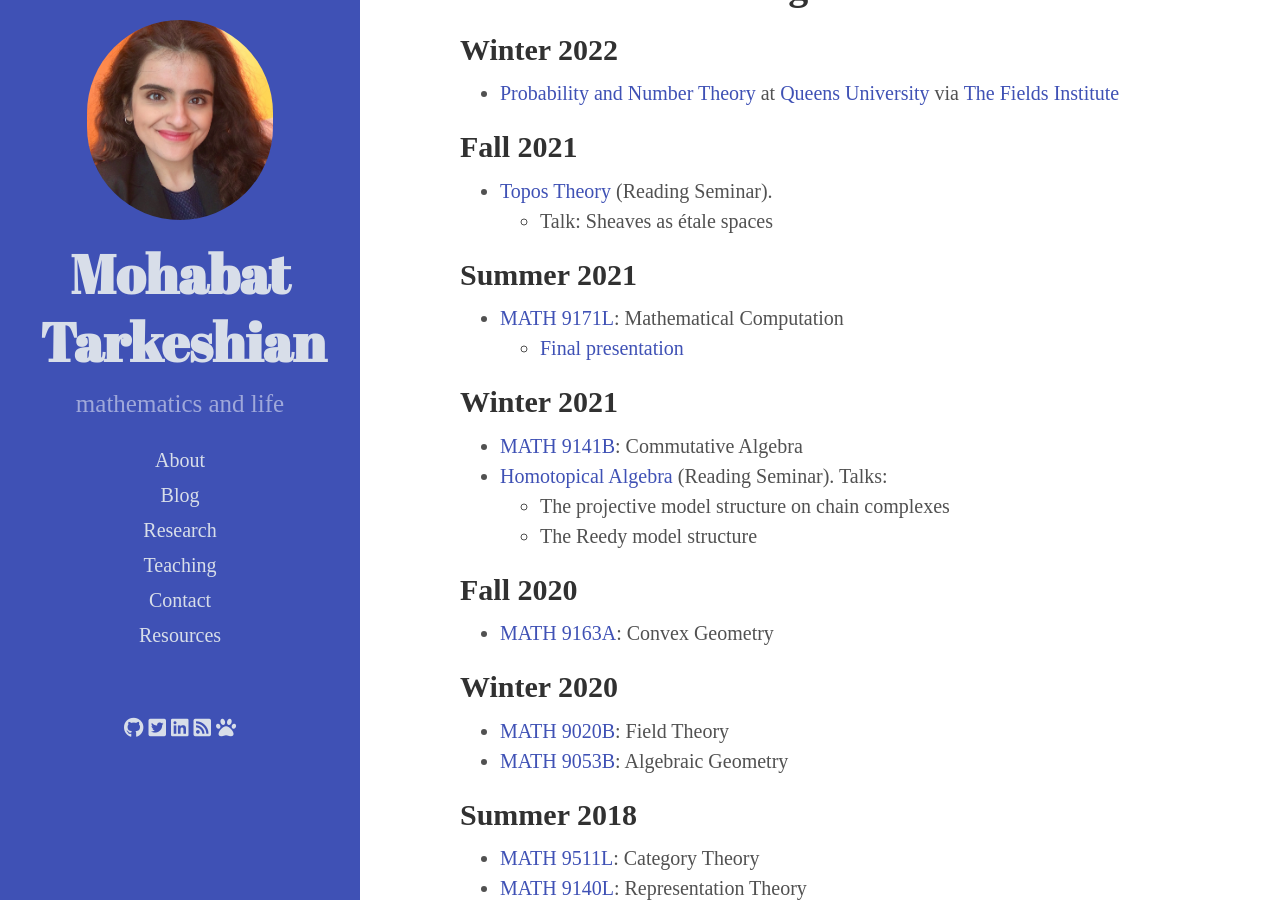
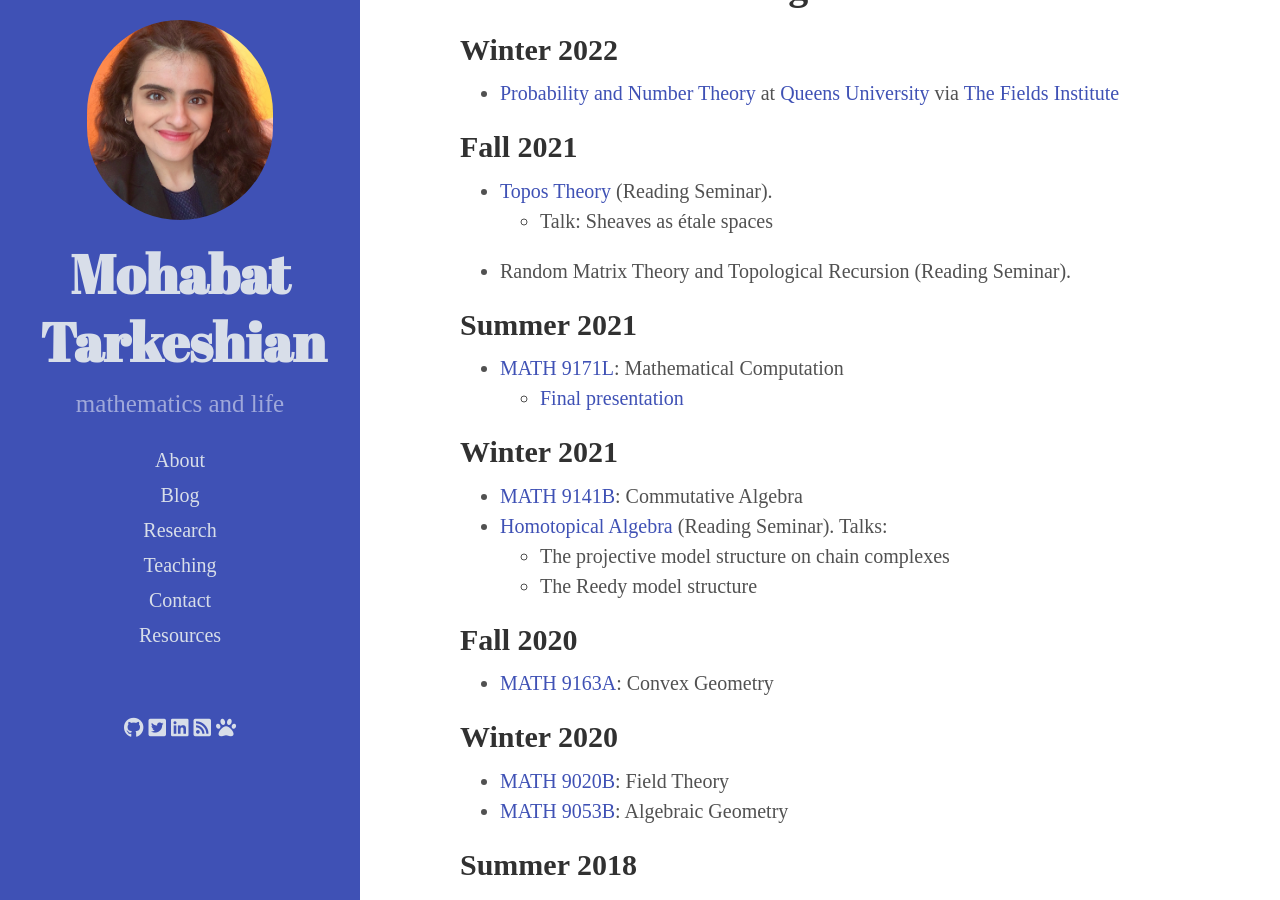
Before and after one commit to mohabatt/mohabatt.github.io, a Jekyll site: the page built from research.md, in a window 1280 px wide and 900 px high, scrolled down 446 px. Built offline with Jekyll 4.4.1, drawn with Linux system fonts in a browser that asks for light colours; nearby versions of some CDN libraries.

Commit message:
added RMT + TR seminar

```diff
--- a/research.md
+++ b/research.md
@@ -13,6 +13,7 @@ I'm currently thinking about [exponential random graph models](https://en.wikipe
 ## Fall 2021
 - [Topos Theory](https://www.uwo.ca/math/faculty/kapulkin/seminars/topos_theory.html) (Reading Seminar).
     - Talk: Sheaves as étale spaces
+- Random Matrix Theory and Topological Recursion (Reading Seminar).
 
 ## Summer 2021
 - [MATH 9171L](https://jdc.math.uwo.ca//M9171a-2021-summer/index.html): Mathematical Computation
```
